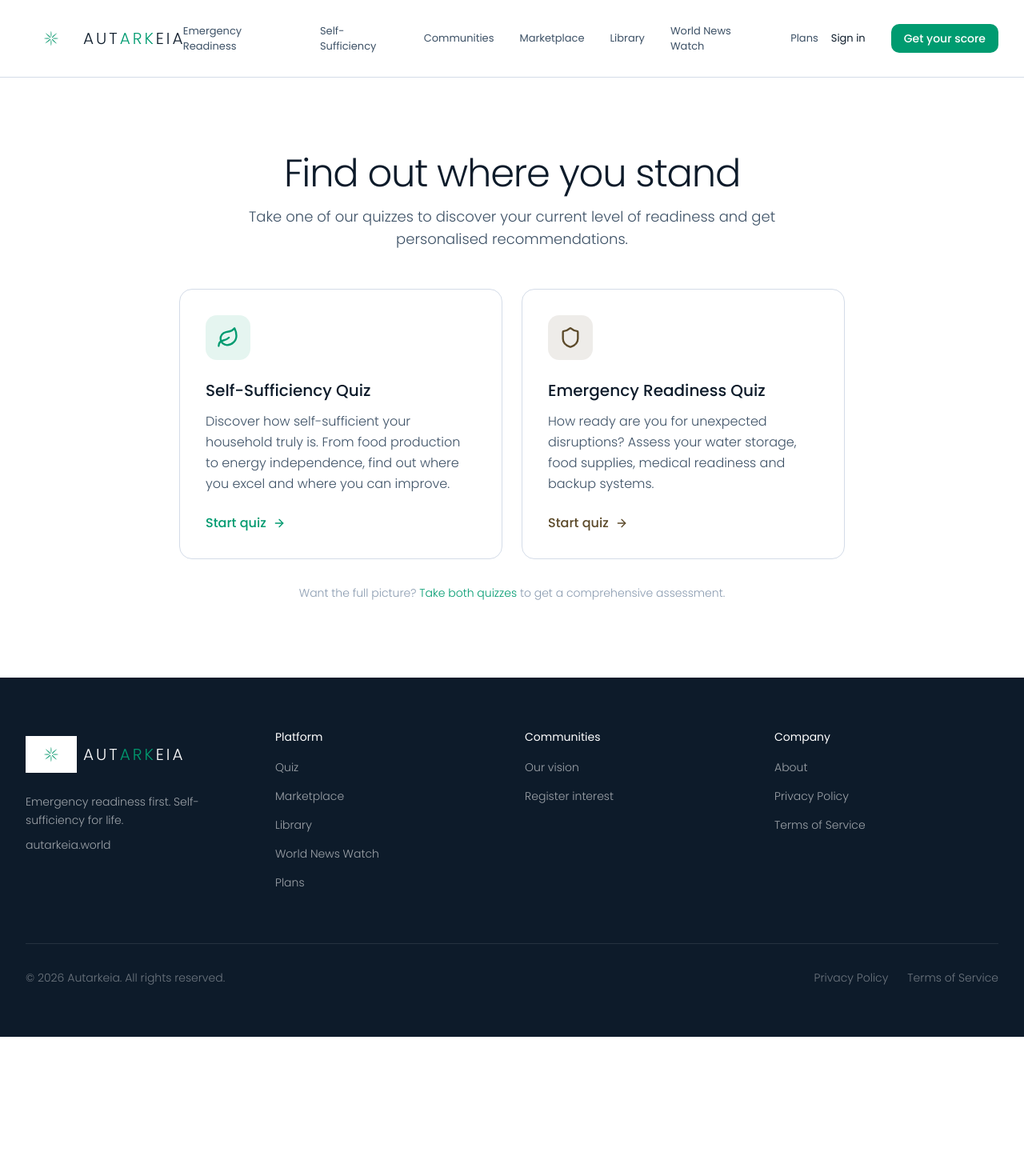
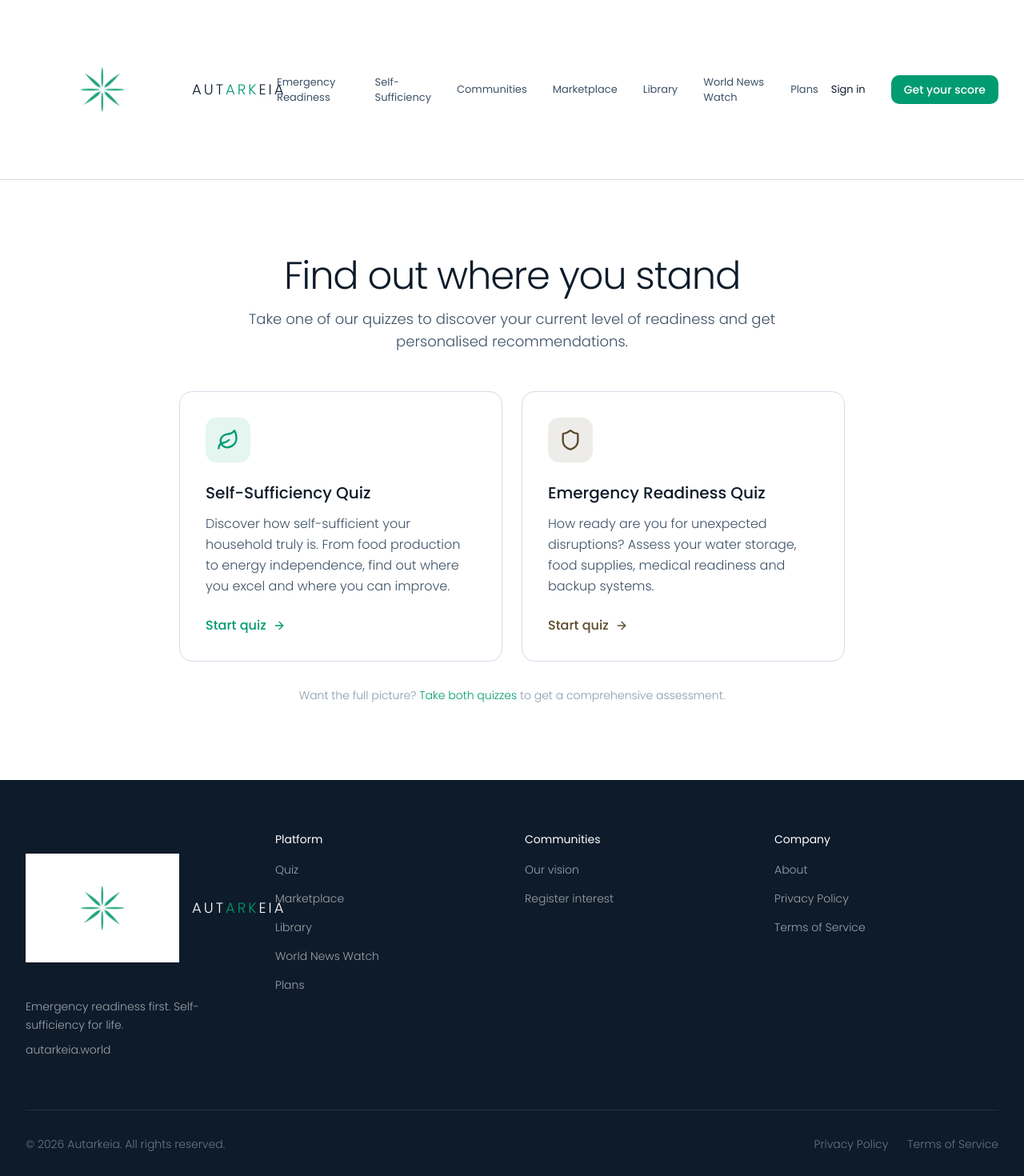
Before and after one commit to AutarkeiaTeam/autarkeia, a Next.js app: page /quiz in a window 1280 px wide. Shown: the top 1470 px of the page at 80% size. Before the commit the page ends 1296 px from the top, so only its background shows below. Built offline with nearby package versions, Linux system fonts and the light colour scheme.

Commit message:
Logo 6x bigger, favicon 1024x1024, max spacing
Co-authored-by: Cursor <cursoragent@cursor.com>

```diff
--- a/app/layout.tsx
+++ b/app/layout.tsx
@@ -14,7 +14,7 @@ export const metadata: Metadata = {
   title: 'Autarkeia — Everything you need to need nothing.',
   description: 'Everything you need to need nothing. Global emergency readiness and self-sufficiency platform helping you live on your own terms.',
   icons: {
-    icon: { url: '/favicon.png', type: 'image/png', sizes: '256x256' },
+    icon: { url: '/favicon.png?v=2', type: 'image/png', sizes: '1024x1024' },
     apple: '/apple-icon.png',
   },
 }
@@ -26,6 +26,9 @@ export default function RootLayout({
 }>) {
   return (
     <html lang="en" className="bg-background">
+      <head>
+        <link rel="icon" href="/favicon.png?v=2" type="image/png" sizes="1024x1024" />
+      </head>
       <body className={`${poppins.className} antialiased`}>
         <Navbar />
         {children}
--- a/components/logo.tsx
+++ b/components/logo.tsx
@@ -1,8 +1,8 @@
 export function Logo({ className = "" }: { className?: string }) {
   return (
-    <div className={`flex items-center gap-2 ${className}`}>
-      <img src="/logo.png" alt="Autarkeia" width="60" height="60" className="w-16 aspect-square object-contain flex-shrink-0" />
-      <span className="font-light tracking-[3px]">
+    <div className={`flex items-center gap-4 mr-12 ${className}`}>
+      <img src="/logo.png" alt="Autarkeia" width="80" height="80" className="w-48 aspect-square object-contain flex-shrink-0" />
+      <span className="font-light tracking-[3px] text-lg">
         <span className="text-[#0d1b2a]">AUT</span>
         <span className="text-[#009b70]">ARK</span>
         <span className="text-[#0d1b2a]">EIA</span>
@@ -12,9 +12,9 @@ export function Logo({ className = "" }: { className?: string }) {
 }
 export function LogoLight({ className = "" }: { className?: string }) {
   return (
-    <div className={`flex items-center gap-2 ${className}`}>
-      <img src="/logo.png" alt="Autarkeia" width="60" height="60" className="w-16 aspect-square object-contain flex-shrink-0" />
-      <span className="font-light tracking-[3px]">
+    <div className={`flex items-center gap-4 mr-12 ${className}`}>
+      <img src="/logo.png" alt="Autarkeia" width="80" height="80" className="w-48 aspect-square object-contain flex-shrink-0" />
+      <span className="font-light tracking-[3px] text-lg">
         <span className="text-white">AUT</span>
         <span className="text-[#009b70]">ARK</span>
         <span className="text-white">EIA</span>
```
